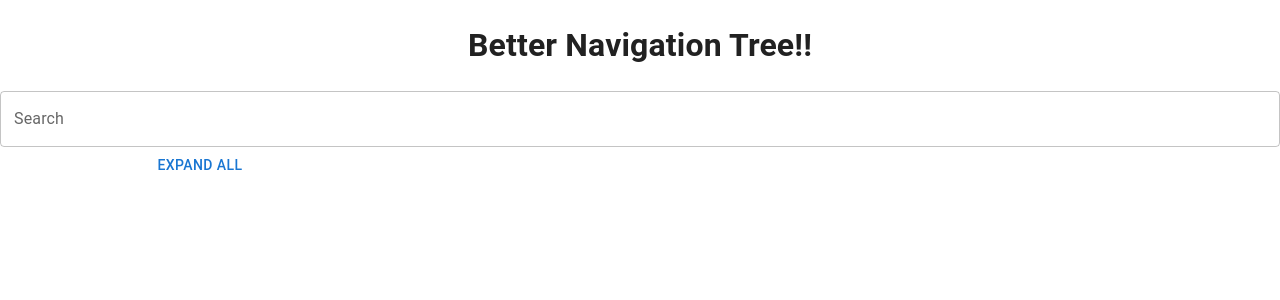
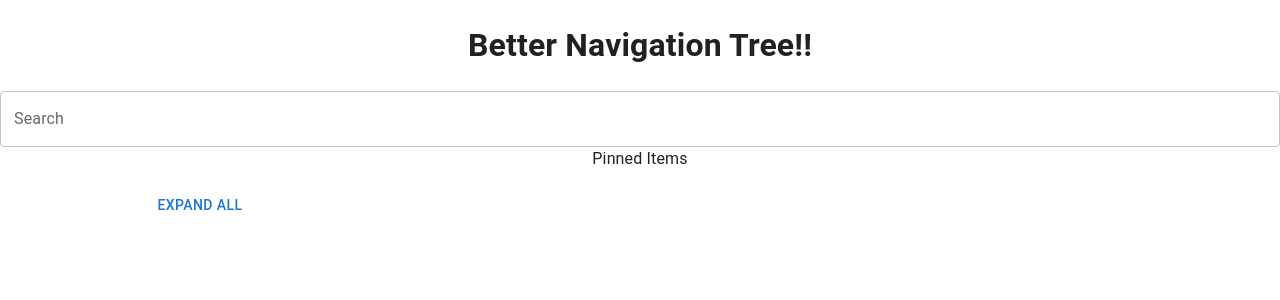
Before and after one commit to Yuan-Quan/nav-tree, a React (Create React App) app: page / in a window 1280 px wide. Shown: the top 300 px of the page. Built offline with nearby package versions, Linux system fonts and the light colour scheme; the HTML template or start-up script is replaced by a standard one.

Commit message:
implemented pin and detele

```diff
--- a/src/App.tsx
+++ b/src/App.tsx
@@ -7,19 +7,22 @@ import { NotFound } from './pages/NotFound';
 
 interface IAppContext {
     searchTerm: string;
-    setSearchTerm: React.Dispatch<React.SetStateAction<string>>
+    setSearchTerm: React.Dispatch<React.SetStateAction<string>>;
+    pinnedItems: string[];
+    setPinnedItems: React.Dispatch<React.SetStateAction<string[]>>;
 }
 
 export const AppContext = React.createContext<IAppContext>(null!);
 
 function App() {
   const [searchTerm, setSearchTerm] = React.useState<string>("");
+  const [pinnedItems, setPinnedItems] = React.useState<string[]>([]);
 
   return (
     <div className="App">
       <CssBaseline/>
       <AppContext.Provider value={{
-        searchTerm, setSearchTerm
+        searchTerm, setSearchTerm, pinnedItems, setPinnedItems
       }}>
       <BRouter>
         <Routes>
--- /dev/null
+++ b/src/components/PinnedItems.tsx
@@ -0,0 +1,59 @@
+import * as React from 'react';
+import IconButton from '@mui/material/IconButton';
+import List from '@mui/material/List';
+import ListItem from '@mui/material/ListItem';
+import ListItemAvatar from '@mui/material/ListItemAvatar';
+import ListItemIcon from '@mui/material/ListItemIcon';
+import ListItemText from '@mui/material/ListItemText';
+import FolderIcon from '@mui/icons-material/Folder';
+import DeleteIcon from '@mui/icons-material/Delete';
+import Typography from '@mui/material/Typography';
+import { AppContext } from '../App';
+import { findNode } from './searchTree';
+import { treeDataRoot } from '../assets/TreeData';
+
+interface ILItemProps {
+    node: string
+}
+
+export const PinnedItems = () => {
+    const {pinnedItems, setPinnedItems} = React.useContext(AppContext);
+
+    const handleDelete = (key: string) => {
+        setPinnedItems(pinnedItems.filter((item) => item !== key));
+    }
+
+    const LItem = (props: ILItemProps) => {
+        console.log(props.node)
+        const node = findNode(treeDataRoot, props.node)
+        return (
+            <ListItem
+              secondaryAction={
+                <IconButton edge="end" aria-label="delete" onClick={() => {handleDelete(props.node)}}>
+                  <DeleteIcon />
+                </IconButton>
+              }
+            >
+              <ListItemAvatar>
+                  <FolderIcon />
+              </ListItemAvatar>
+              <ListItemText
+                primary={node?.label}
+                secondary="test"
+              />
+            </ListItem>
+        )
+    }
+    return (
+        <div>
+            <Typography>
+                Pinned Items
+            </Typography>
+             <List>
+                {pinnedItems.map((item, index) => {
+                        return (<LItem node={item}/>)
+    })}
+            </List>
+        </div>
+    )
+}
--- a/src/components/TreeDisplay.tsx
+++ b/src/components/TreeDisplay.tsx
@@ -14,7 +14,7 @@ export default function TreeDisplay() {
   const [expanded, setExpanded] = React.useState<string[]>([]);
   const [selected, setSelected] = React.useState<string[]>([]);
   const [displayTree, setDisplayTree] = React.useState<ITreeDataItem>(treeDataRoot)
-  const {searchTerm} = React.useContext(AppContext);
+  const {searchTerm, pinnedItems, setPinnedItems} = React.useContext(AppContext);
 
   const handleToggle = (event: React.SyntheticEvent, nodeIds: string[]) => {
     setExpanded(nodeIds);
@@ -33,7 +33,7 @@ export default function TreeDisplay() {
   };
 
   const handelPinClick = (key: string) => {
-    console.log("pin" + key);
+    setPinnedItems([...pinnedItems, key]);
   }
 
   // if I use a <a/> tag, href normally, it will redirect the react app instead of the magicflu page
--- a/src/components/TreeItemDisplay.tsx
+++ b/src/components/TreeItemDisplay.tsx
@@ -1,6 +1,7 @@
 import Box from "@mui/material/Box"
 import Button from "@mui/material/Button"
 import PushPinIcon from "@mui/icons-material/PushPin";
+import { IconButton, Tooltip } from "@mui/material";
 
 export interface ITreeItemProps {
 
@@ -10,7 +11,11 @@ export const TreeItemDisplay = (props: any) => {
     return(
         <Box>
             <a target="_top" href={props.url}>{props.label}</a>
-            <PushPinIcon onClick={props.onPinClick}/>
+            <Tooltip title="Pin to the Top" placement="right" arrow>
+            <IconButton onClick={props.onPinClick}>
+                <PushPinIcon/>
+            </IconButton>
+            </Tooltip>
         </Box>
     )
 }
--- a/src/components/searchTree.ts
+++ b/src/components/searchTree.ts
@@ -13,7 +13,7 @@ export const getAllNodeKeys = (node: ITreeDataItem): string[] => {
     return result;
 }
 
-const findNode = (root: ITreeDataItem, key: string): ITreeDataItem | undefined => {
+export const findNode = (root: ITreeDataItem, key: string): ITreeDataItem | undefined => {
     if (root.key === key) {
         return root;
     }
--- a/src/pages/Main.tsx
+++ b/src/pages/Main.tsx
@@ -1,3 +1,4 @@
+import { PinnedItems } from "../components/PinnedItems"
 import { SearchBar } from "../components/SearchBar"
 import TreeDisplay from "../components/TreeDisplay"
 
@@ -6,6 +7,7 @@ export const Main = () => {
         <div>
             <h1>Better Navigation Tree!!</h1>
             <SearchBar />
+            <PinnedItems />
             <TreeDisplay />
         </div>
     )
```
